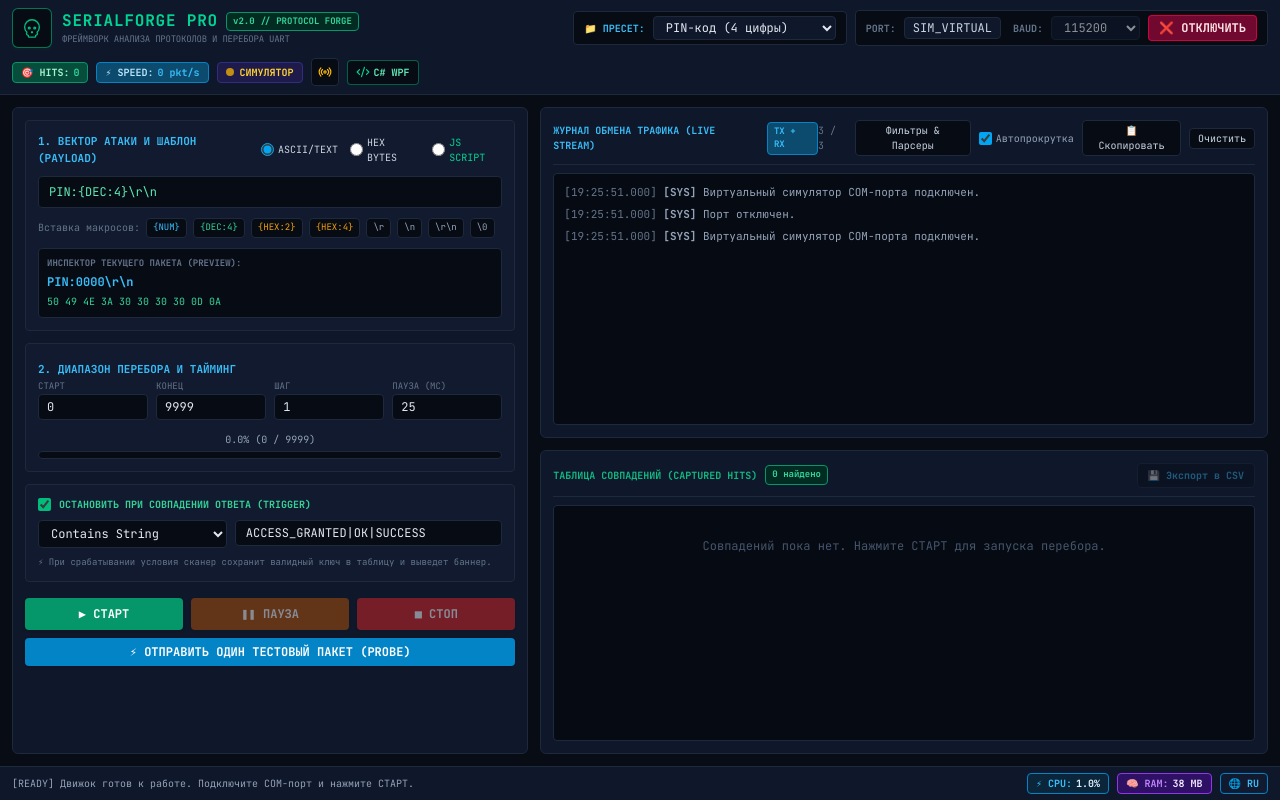
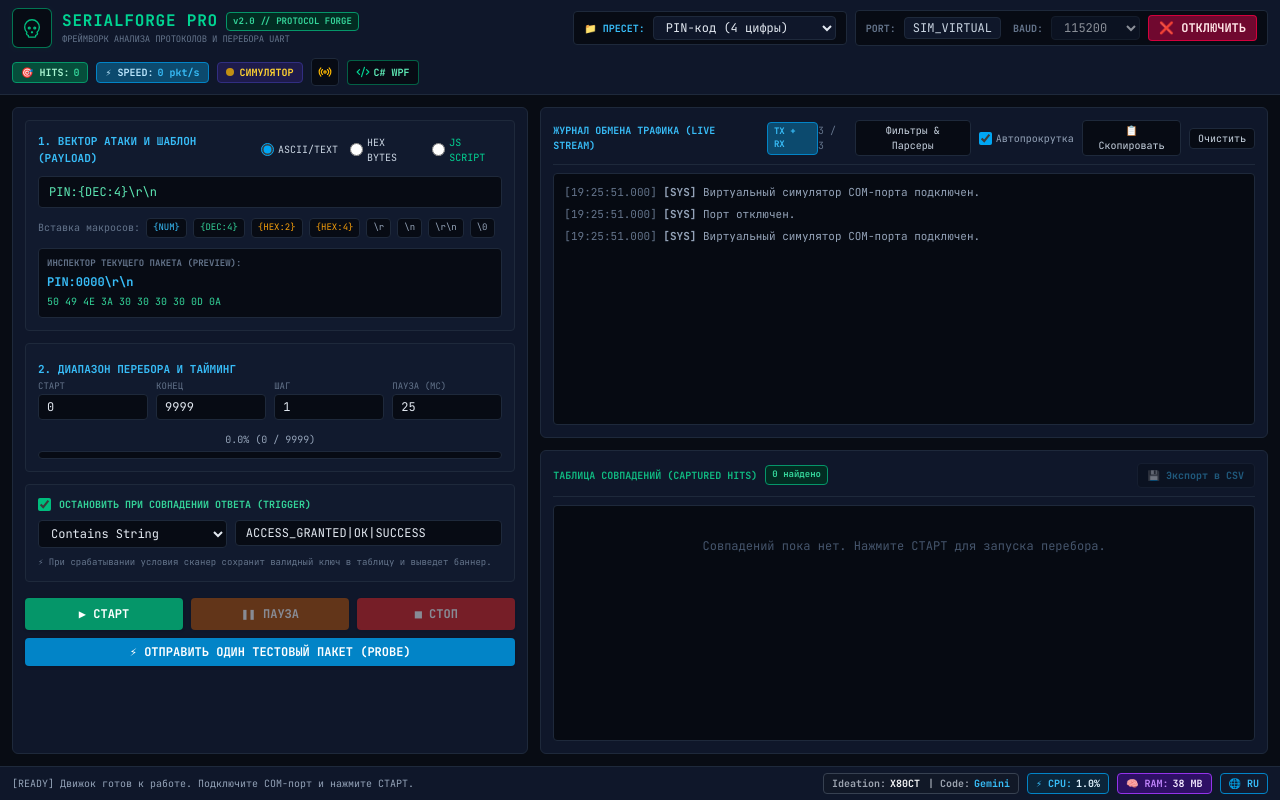
Before and after one commit to X8OCT/SERIALFORGE-PRO, a React (Vite) app: page / in a window 1280 px wide. Built offline with nearby package versions, Linux system fonts and the light colour scheme.

Commit message:
Enhance UI with creator badges and enable single-file builds

```diff
--- a/package.json
+++ b/package.json
@@ -21,6 +21,7 @@
     "@vitejs/plugin-react": "^4.3.4",
     "tailwindcss": "^4.0.9",
     "typescript": "~5.7.2",
-    "vite": "^6.2.0"
+    "vite": "^6.2.0",
+    "vite-plugin-singlefile": "^2.3.3"
   }
 }
--- a/src/components/BottomBar.tsx
+++ b/src/components/BottomBar.tsx
@@ -42,6 +42,14 @@ export const BottomBar: React.FC<BottomBarProps> = ({
 
         {/* Right: CPU, RAM & Narrow Cyber Language Switcher */}
         <div className="flex items-center gap-2">
+          {/* Creator Badge */}
+          <div className="bg-[#111827] border border-[#374151] rounded px-2 py-0.5 flex items-center gap-1 font-bold">
+            <span className="text-[#9CA3AF]">Ideation:</span>
+            <span className="text-[#F3F4F6]">X80CT</span>
+            <span className="text-[#9CA3AF] ml-1">| Code:</span>
+            <span className="text-[#38BDF8]">Gemini</span>
+          </div>
+
           {/* CPU Badge */}
           <div className="bg-[#0B253A] border border-[#0284C7] rounded px-2 py-0.5 flex items-center gap-1 font-bold">
             <span className="text-[#38BDF8]">⚡ CPU:</span>
--- a/vite.config.ts
+++ b/vite.config.ts
@@ -1,10 +1,11 @@
 import { defineConfig } from 'vite';
 import react from '@vitejs/plugin-react';
 import tailwindcss from '@tailwindcss/vite';
+import { viteSingleFile } from 'vite-plugin-singlefile';
 
 // https://vite.dev/config/
 export default defineConfig({
-  plugins: [react(), tailwindcss()],
+  plugins: [react(), tailwindcss(), viteSingleFile()],
   base: './',
   server: {
     port: 3000,
```
Also changed, not shown: 2 other files (tests, documents, lock files or other folders).
